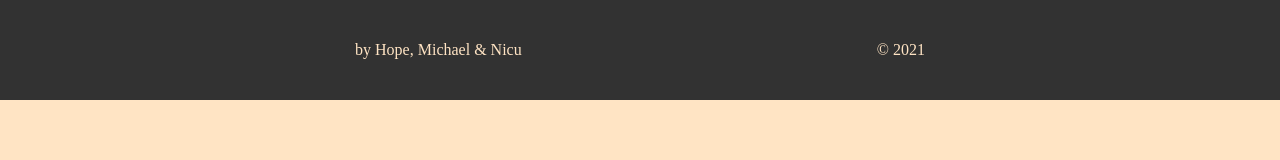
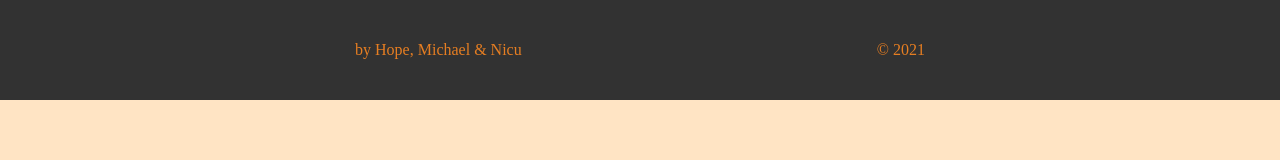
Before and after one commit to nicupop729/Three-Pizza-Guyzz-JS-Capstone, a website built with webpack: page src/index.html in a window 1280 px wide. Built offline with nearby package versions, Linux system fonts and the light colour scheme.

Commit message:
update color for footer text

```diff
--- a/src/style.css
+++ b/src/style.css
@@ -12,7 +12,7 @@ body {
   width: 100vw;
   height: 100px;
   background-color: rgb(50, 50, 50);
-  color: bisque;
+  color: #e67e22;
   display: flex;
   justify-content: space-evenly;
   align-items: center;
```
